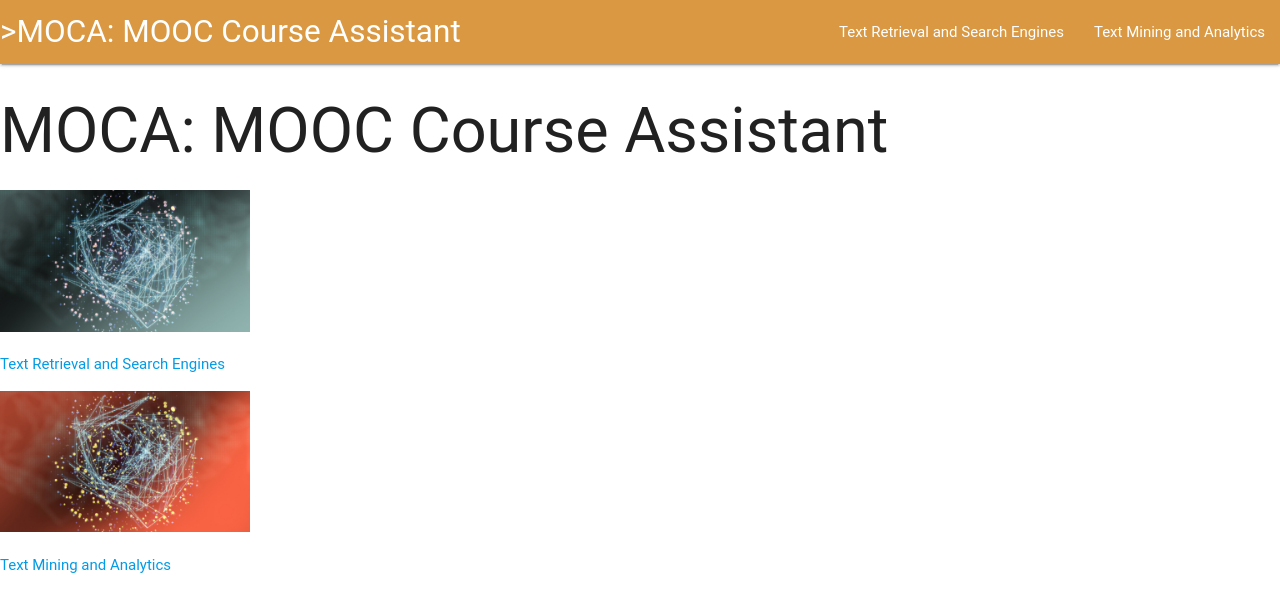
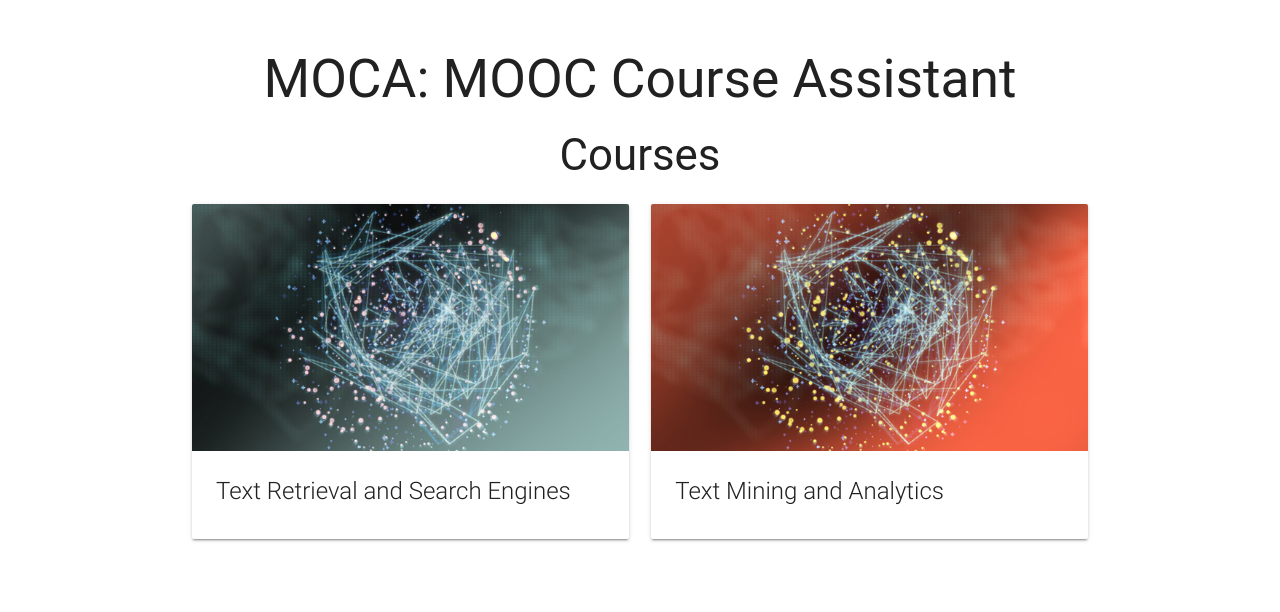
Before and after one commit to kevinwang/moca, a Flask app: template templates/home.html in a window 1280 px wide. Shown: the top 612 px of the page. Run offline with Flask 2, Linux system fonts and the light colour scheme; the template is opened without the code that fills it, so the values that code supplies are empty; parts of the project's set-up code (start-up, migrations or seed data) failed here and were passed over; some libraries are stand-ins or nearby versions; some web fonts are replaced.

Commit message:
Continue styling frontend.

```diff
--- a/app.py
+++ b/app.py
@@ -46,9 +46,9 @@ def route_coursetest():
 def test():
     return render_template('index.html')
 
-@app.route('/animation')
+@app.route('/home')
 def animation():
-    return render_template('animation.html')
+    return render_template('home.html')
 
 
 @app.route('/<course_id>')
--- /dev/null
+++ b/static/css/main.css
@@ -0,0 +1,21 @@
+.ip-header {
+    text-align: center;
+}
+
+.home-header {
+    margin-top: 50px;
+    text-align: center;
+}
+
+/*.course-link {*/
+    /*color: #212121;*/
+/*}*/
+
+#lecture_video {
+    width: 100%;
+}
+
+.viz {
+    padding-top: 20px;
+    text-align: center;
+}
--- a/templates/course.html
+++ b/templates/course.html
@@ -1,7 +1,7 @@
 {% extends "layout.html" %}
 {% block body %}
-<h1>{{ course_name }}</h1>
-<h2>Topics</h2>
+<h3>{{ course_name }}</h3>
+<h4>Topics</h4>
 <ul>
     {% for topic in hardest_topics %}
     <li>
@@ -10,7 +10,7 @@
         </a>
     {% endfor %}
 </ul>
-<h2>Lectures</h2>
+<h4>Lectures</h4>
 <ul>
     {% for lecture in lectures %}
     <li>
--- a/templates/home.html
+++ b/templates/home.html
@@ -1,14 +1,56 @@
-{% extends "layout.html" %}
-{% block body %}
-<h1>MOCA: MOOC Course Assistant</h1>
+<!DOCTYPE html>
+<html lang="en" class="no-js">
+	<head>
+		<meta charset="UTF-8" />
+		<meta http-equiv="X-UA-Compatible" content="IE=edge">
+		<link rel="stylesheet" type="text/css" href="static/css/normalize.css" />
+		<link rel="stylesheet" type="text/css" href="static/css/effect2.css" />
+		<link rel="stylesheet" type="text/css" href="static/css/main.css" />
+		<script src="static/js/modernizr.custom.js"></script>
 
-<a href="/textretrieval">
-    <img src="/static/img/textretrieval.jpg" style="width: 250px">
-    <p>Text Retrieval and Search Engines</p>
-</a>
+        <meta http-equiv="content-type" content="text/html; charset=utf-8">
+        <title>MOCA: MOOC Course Assistant</title>
+        <script src="https://code.jquery.com/jquery-2.2.3.min.js"></script>
+  		<link rel="stylesheet" href="https://cdnjs.cloudflare.com/ajax/libs/materialize/0.97.6/css/materialize.min.css">
+  		<script src="https://cdnjs.cloudflare.com/ajax/libs/materialize/0.97.6/js/materialize.min.js"></script>
 
-<a href="/textanalytics">
-    <img src="/static/img/textanalytics.jpg" style="width: 250px">
-    <p>Text Mining and Analytics</p>
-</a>
-{% endblock %}
+
+	</head>
+	<body class="demo-2">
+		<div id="ip-container" class="ip-container">
+			<!-- main content -->
+                        <div class="container">
+                            <div class="home-header">
+                                <h2>MOCA: MOOC Course Assistant</h2>
+                                <h3>Courses</h3>
+                            </div>
+                            <div class="row">
+                                <div class="col m6">
+                                    <a href="/textretrieval" class="course-link">
+                                        <div class="card">
+                                            <div class="card-image">
+                                                <img src="/static/img/textretrieval.jpg">
+                                            </div>
+                                            <div class="card-content">
+                                                <span class="card-title grey-text text-darken-4">Text Retrieval and Search Engines</span>
+                                            </div>
+                                        </div>
+                                    </a>
+                                </div>
+                                <div class="col m6">
+                                    <a href="/textanalytics" class="course-link">
+                                        <div class="card">
+                                            <div class="card-image">
+                                                <img src="/static/img/textanalytics.jpg">
+                                            </div>
+                                            <div class="card-content">
+                                                <span class="card-title grey-text text-darken-4">Text Mining and Analytics</span>
+                                            </div>
+                                        </div>
+                                    </a>
+                                </div>
+                            </div>
+                        </div>
+		</div><!-- /container -->
+	</body>
+</html>
--- a/templates/layout.html
+++ b/templates/layout.html
@@ -6,21 +6,26 @@
         <script src="https://code.jquery.com/jquery-2.2.3.min.js"></script>
         <link rel="stylesheet" href="https://cdnjs.cloudflare.com/ajax/libs/materialize/0.97.6/css/materialize.min.css">
         <script src="https://cdnjs.cloudflare.com/ajax/libs/materialize/0.97.6/js/materialize.min.js"></script>
+        <link rel="stylesheet" href="/static/css/main.css">
 
     </head>
 
     <body>
         <div class="navbar-fixed" >
             <nav style="background-color: rgb(217,152,65);">
+                <div class="container">
                     <div class="nav-wrapper">
-		        <a href="/animation" class="brand-logo">>MOCA: MOOC Course Assistant</a>
+                        <a href="/home" class="brand-logo">MOCA</a>
                         <ul class="right hide-on-med-and-down">
                             <li><a href="/textretrieval">Text Retrieval and Search Engines</a></li>
                             <li><a href="/textanalytics">Text Mining and Analytics</a></li>
                         </ul>
                     </div>
+                </div>
             </nav>
         </div>
+        <div class="container">
             {% block body %}{% endblock %}
+        </div>
     </body>
 </html>
```
Also changed, not shown: templates/animation.html (+39 -14 lines), templates/lecture.html (+49 -50 lines), templates/topic.html (+7 -12 lines). Lines whose indentation alone changed are shown as unchanged.
